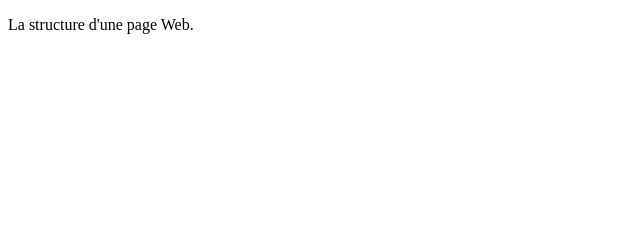
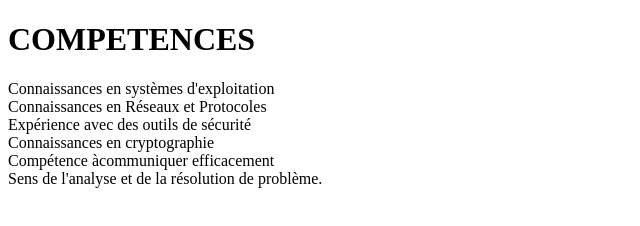
Before and after one commit to CyanaraMaureen/git-mon-cv, a plain HTML site: page index.html in a window 1280 px wide. Shown: the whole page, without its empty margins (0-640 px from the left). Drawn offline with Linux system fonts and the light colour scheme.

Commit message:
mise en place de la section competences

```diff
--- a/index.html
+++ b/index.html
@@ -7,8 +7,15 @@
     <link rel="stylesheet"href="style.css">
 </head>
 <body>
+    <h1>COMPETENCES</h1>
     <p>
-        La structure d'une page Web.
+      Connaissances en systèmes d'exploitation<br>
+      Connaissances en Réseaux et Protocoles<br>
+      Expérience avec des outils de sécurité<br>
+      Connaissances en cryptographie<br>
+      Compétence àcommuniquer efficacement<br>
+      Sens de l'analyse et de la résolution de problème.
+
     </p>
 </body>
 </html>
```
